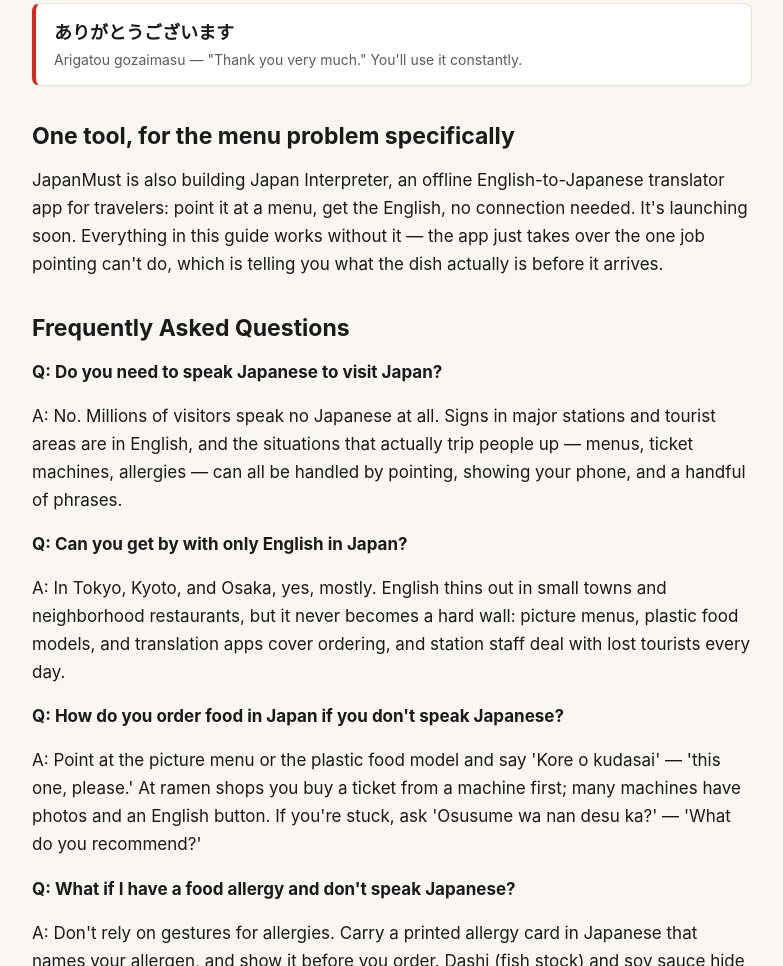
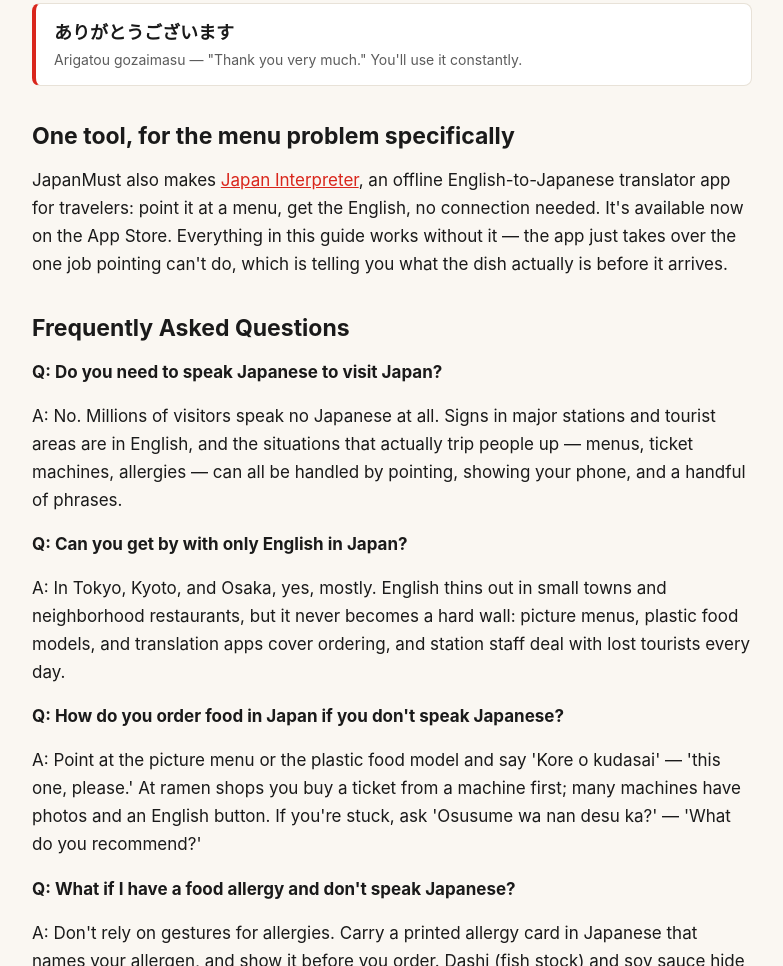
Before and after one commit to drrootBro/japanmust, a plain HTML site: page guides/without-speaking-japanese/index.html in a window 1280 px wide. Shown: the part 3983-4949 px from the top of the page, without its empty margins (248-1031 px from the left). Drawn offline with Linux system fonts and the light colour scheme.

Commit message:
Link Japan Interpreter to the App Store in without-speaking-japanese guide
Updated the description of the Japan Interpreter app to reflect its availability on the App Store.

```diff
--- a/guides/without-speaking-japanese/index.html
+++ b/guides/without-speaking-japanese/index.html
@@ -118,7 +118,7 @@
   </div>
 
   <h2>One tool, for the menu problem specifically</h2>
-  <p>JapanMust is also building Japan Interpreter, an offline English-to-Japanese translator app for travelers: point it at a menu, get the English, no connection needed. It's launching soon. Everything in this guide works without it — the app just takes over the one job pointing can't do, which is telling you what the dish actually is before it arrives.</p>
+  <p>JapanMust also makes <a href="https://apps.apple.com/us/app/japan-interpreter/id6824141401">Japan Interpreter</a>, an offline English-to-Japanese translator app for travelers: point it at a menu, get the English, no connection needed. It's available now on the App Store. Everything in this guide works without it — the app just takes over the one job pointing can't do, which is telling you what the dish actually is before it arrives.</p>
 
   <h2>Frequently Asked Questions</h2>
   <p><strong>Q: Do you need to speak Japanese to visit Japan?</strong></p>
```
